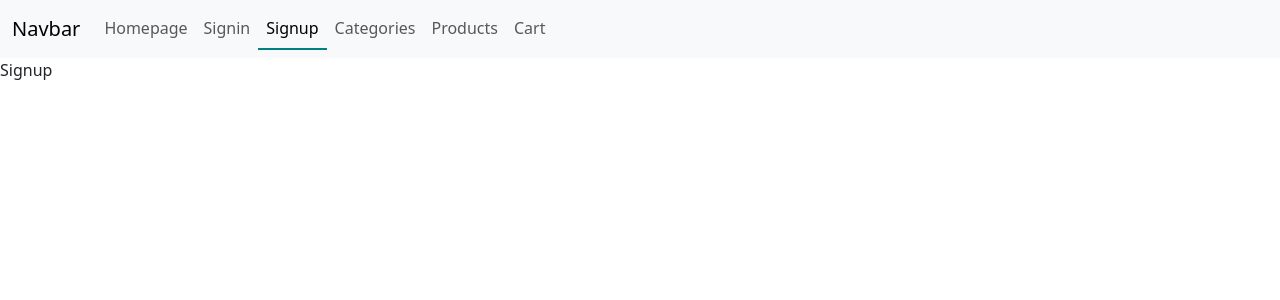
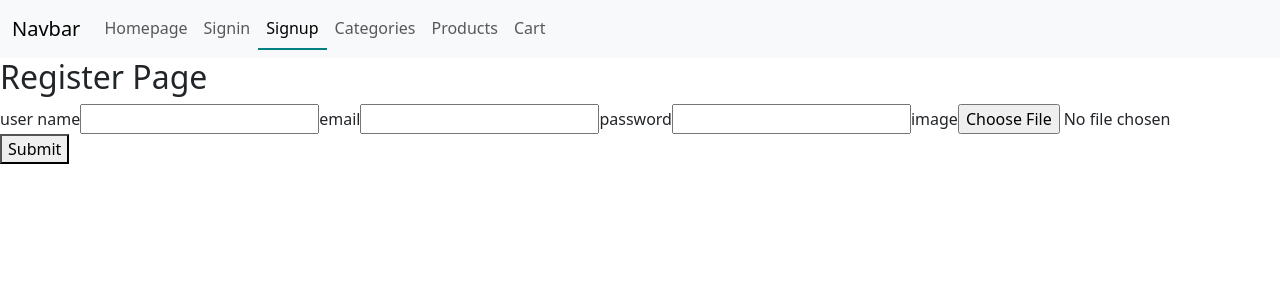
Before and after one commit to IbrahimZeer/ReactProject, a React (Vite) app: page /signup in a window 1280 px wide. Shown: the top 300 px of the page. Built offline with nearby package versions, Linux system fonts and the light colour scheme.

Commit message:
reg page

```diff
--- a/package.json
+++ b/package.json
@@ -14,7 +14,8 @@
     "bootstrap": "^5.3.3",
     "react": "^18.2.0",
     "react-dom": "^18.2.0",
-    "react-router-dom": "^6.22.3"
+    "react-router-dom": "^6.22.3",
+    "yup": "^1.4.0"
   },
   "devDependencies": {
     "@types/react": "^18.2.55",
--- a/src/pages/Signup/Signup.jsx
+++ b/src/pages/Signup/Signup.jsx
@@ -1,5 +1,111 @@
-import React from "react";
+/* eslint-disable no-unused-vars */
+import React, { useState } from "react";
+import { object, string } from "yup";
+import axios from "axios";
 
 export default function Signup() {
-  return <div>Signup</div>;
+  const [user, setUser] = useState({
+    userName: "",
+    email: "",
+    password: "",
+    image: "",
+  });
+
+  const [error, setError] = useState([]);
+
+  const handleChanges = (e) => {
+    const { name, value } = e.target;
+    setUser({
+      ...user,
+      [name]: value,
+    });
+  };
+
+  const handleImageChanges = (e) => {
+    const { name, file } = e.target;
+    setUser({
+      ...user,
+      [name]: file[0],
+    });
+  };
+
+  const validationData = async (e) => {
+    const RegSchema = object({
+      userName: string().min(5).max(20).required(),
+      email: string().email().required(),
+      password: string().min(8).max(20).required(),
+      image: string(),
+    });
+
+    try {
+      await RegSchema.validate(user, { abortEarly: false });
+      return true;
+    } catch (error) {
+      setError(error.errors);
+      return false;
+    }
+  };
+  const handleSubmit = async (e) => {
+    e.preventDefault();
+    const validate = await validationData();
+    const formData = new FormData();
+    formData.append("userName", user.userName);
+    formData.append("email", user.email);
+    formData.append("password", user.password);
+    formData.append("image", user.image);
+    const { data } = axios.post(
+      `${import.meta.env.VITE_API_URL}/auth/ignup`,
+      formData
+    );
+    setUser({
+      userName: "",
+      email: "",
+      password: "",
+      image: "",
+    });
+  };
+  return (
+    <>
+      <h2>Register Page</h2>
+      {error.length > 0
+        ? error.map((err) => <span key={err.id}>{err}</span>)
+        : ""}
+
+      <form action="" onSubmit={handleSubmit}>
+        <label htmlFor="">user name</label>
+        <input
+          type="text"
+          value={user.userName}
+          name="userName"
+          onChange={handleChanges}
+        />
+
+        <label htmlFor="">email</label>
+        <input
+          type="email"
+          value={user.email}
+          name="email"
+          onChange={handleChanges}
+        />
+
+        <label htmlFor="">password</label>
+        <input
+          type="password"
+          value={user.password}
+          name="password"
+          onChange={handleChanges}
+        />
+
+        <label htmlFor="">image</label>
+        <input
+          type="file"
+          value={user.image}
+          name="image"
+          onChange={handleImageChanges}
+        />
+
+        <button type="submit">Submit</button>
+      </form>
+    </>
+  );
 }
```
Also changed, not shown: 1 other file (tests, documents, lock files or other folders).
